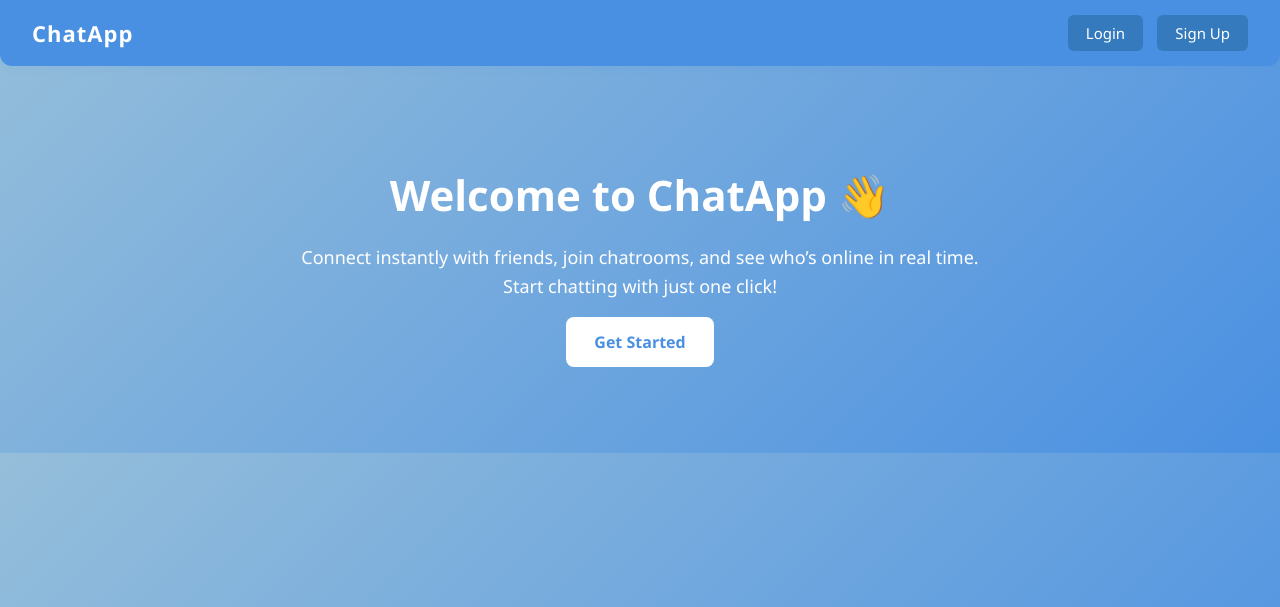
After one commit to seba3102005/Chatapp, a Django app: page / in a window 1280 px wide. The commit adds this page. Shown: the top 607 px of the page. Run offline with Django 5.2, Linux system fonts and the light colour scheme.

Commit message:
final version

```diff
--- a/templates/home.html
+++ b/templates/home.html
@@ -228,7 +228,7 @@
                     {% for i in user_chatrooms %}
                     <li>
                         {{ i.name }}
-                        <span class="online-count">{{ i.online_count }} online</span>
+
                         <form action="{% url 'join_again' i.id %}" method="GET" class="join-again-form">
                             <input type="hidden" name="room" value="{{ i.name }}">
                             <button type="submit" class="join-again-btn">Join Again</button>
--- /dev/null
+++ b/templates/index.html
@@ -0,0 +1,100 @@
+<!DOCTYPE html>
+<html lang="en">
+<head>
+    <meta charset="UTF-8">
+    <title>Welcome | ChatApp</title>
+    <style>
+        body {
+            background: linear-gradient(135deg, #95BEDA 0%, #4A90E2 100%);
+            font-family: 'Segoe UI', Arial, sans-serif;
+            margin: 0;
+            padding: 0;
+        }
+        .navbar {
+            width: 100%;
+            background: #4A90E2;
+            padding: 18px 0;
+            display: flex;
+            justify-content: space-between;
+            align-items: center;
+            border-bottom-left-radius: 12px;
+            border-bottom-right-radius: 12px;
+            box-shadow: 0 2px 8px rgba(74, 144, 226, 0.10);
+        }
+        .navbar-title {
+            color: #fff;
+            font-size: 22px;
+            font-weight: 600;
+            letter-spacing: 1px;
+            margin-left: 32px;
+        }
+        .nav-links {
+            margin-right: 32px;
+        }
+        .nav-btn {
+            color: #fff;
+            background: #357ABD;
+            padding: 8px 18px;
+            border-radius: 6px;
+            text-decoration: none;
+            font-size: 15px;
+            font-weight: 500;
+            margin-left: 10px;
+            transition: background 0.2s;
+        }
+        .nav-btn:hover {
+            background: #2c5e8a;
+        }
+        .hero {
+            max-width: 800px;
+            margin: 100px auto;
+            text-align: center;
+            color: #fff;
+        }
+        .hero h1 {
+            font-size: 42px;
+            margin-bottom: 20px;
+            font-weight: 700;
+        }
+        .hero p {
+            font-size: 18px;
+            margin-bottom: 30px;
+            line-height: 1.6;
+        }
+        .hero-btn {
+            background: #fff;
+            color: #4A90E2;
+            padding: 14px 28px;
+            border-radius: 8px;
+            font-size: 16px;
+            font-weight: 600;
+            text-decoration: none;
+            transition: background 0.2s, color 0.2s;
+        }
+        .hero-btn:hover {
+            background: #357ABD;
+            color: #fff;
+        }
+    </style>
+</head>
+<body>
+    <!-- Navbar -->
+    <div class="navbar">
+        <span class="navbar-title">ChatApp</span>
+        <div class="nav-links">
+            <a href="{% url 'login' %}" class="nav-btn">Login</a>
+            <a href="{% url 'register' %}" class="nav-btn">Sign Up</a>
+        </div>
+    </div>
+
+    <!-- Hero Section -->
+    <div class="hero">
+        <h1>Welcome to ChatApp 👋</h1>
+        <p>
+            Connect instantly with friends, join chatrooms, and see who’s online in real time.<br>
+            Start chatting with just one click!
+        </p>
+        <a href="{% url 'register' %}" class="hero-btn">Get Started</a>
+    </div>
+</body>
+</html>
--- a/user/urls.py
+++ b/user/urls.py
@@ -10,5 +10,6 @@ urlpatterns = [
     path('chat/<str:room_name>/',views.chatroom,name='chatroom'),
     path('delete/<int:chat_id>/',views.delete,name='delete'),
     path('join/again/<int:roomID>/',views.join_again,name='join_again'),
+    path('',views.index,name='index'),
 
 ]
--- a/user/views.py
+++ b/user/views.py
@@ -5,6 +5,10 @@ from .models import ChatRoom
 from django.contrib import messages
 
 # Create your views here.
+
+def index(request):
+    return render(request,'index.html')
+
 
 def Register(request):
     if request.method == 'POST':
@@ -38,6 +42,7 @@ def login_view(request):
             return redirect('home')
         else:
             print('Invalid credentials')
+            messages.warning(request,'Invalid Credentials')
             return render(request,'login.html')
 
 
```
Also changed, not shown: templates/login.html (+18 -0 lines), db.sqlite3.
